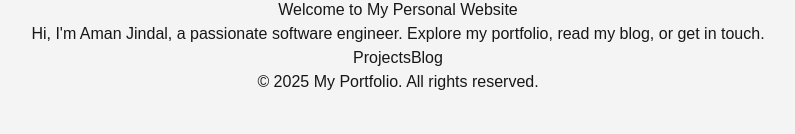
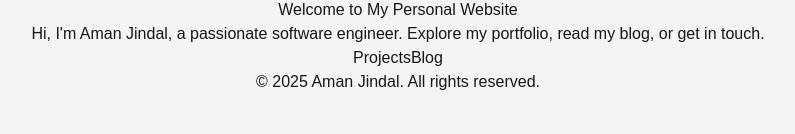
Before and after one commit to Aman-Jindal/My-first_website, a Next.js app: page / in a window 1280 px wide. Shown: the part 166-300 px from the top of the page, without its empty margins (242-1037 px from the left). Built offline with nearby package versions, Linux system fonts and the light colour scheme.

Commit message:
Changed the title and footer

```diff
--- a/src/app/layout.js
+++ b/src/app/layout.js
@@ -4,7 +4,7 @@ import ResponsiveLayout from "../components/ResponsiveLayout";
 
 
 export const metadata = {
-  title: "My Portfolio",
+  title: "Aman Jindal",
   description: "Personal website and portfolio",
 };
 
--- a/src/components/DesktopLayout.js
+++ b/src/components/DesktopLayout.js
@@ -46,7 +46,7 @@ export default function DesktopLayout({ children }) {
 
             {/* Footer */}
             <footer className="bg-gray-800 text-white text-center p-4">
-                 © {new Date().getFullYear()} My Portfolio. All rights reserved.
+                 © {new Date().getFullYear()} Aman Jindal. All rights reserved.
             </footer>
         </div>
     );
```
